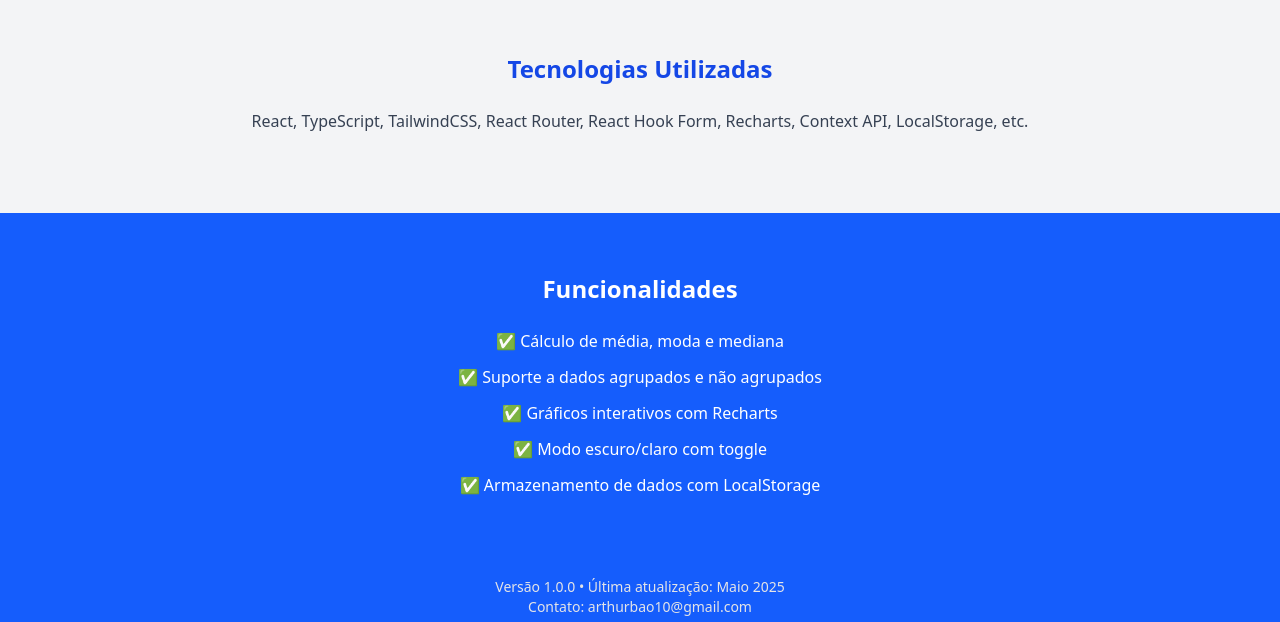
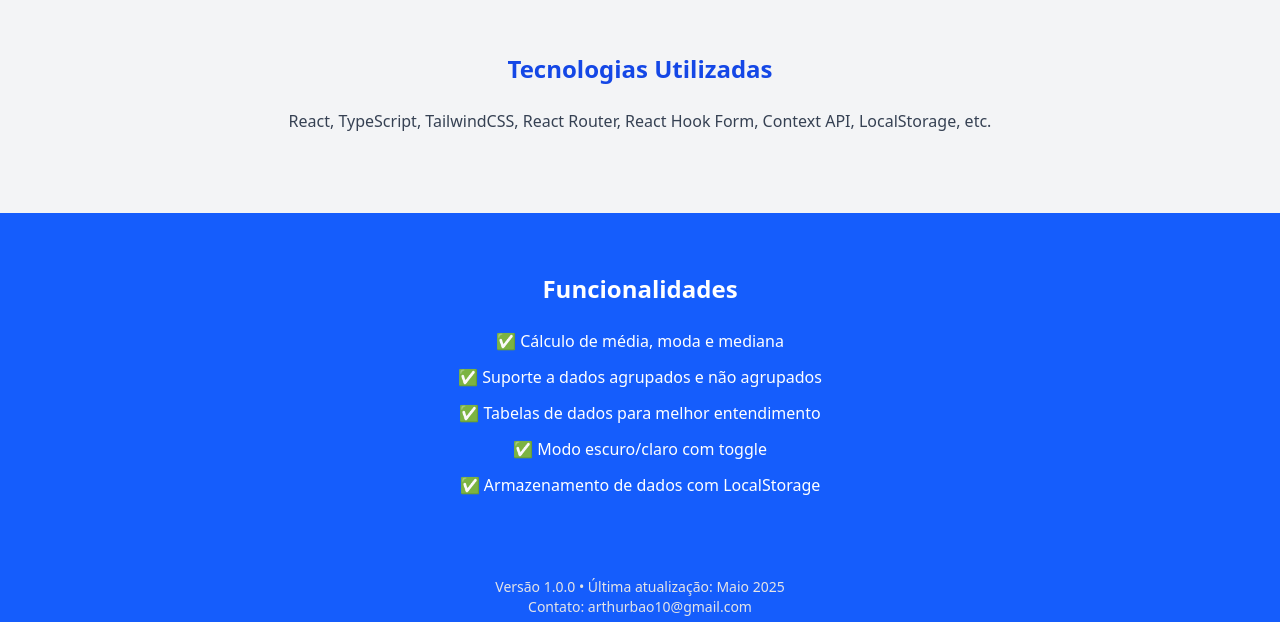
Before and after one commit to RafaelErnandes/calculadoraEstatistica, a React (Vite) app in the folder @latest/: page /sobre-nos in a window 1280 px wide. Shown: the part 767-1389 px from the top of the page. Built offline with nearby package versions, Linux system fonts and the light colour scheme.

Commit message:
feat: adiciona icon na pagina

```diff
--- a/@latest/index.html
+++ b/@latest/index.html
@@ -1,14 +1,8 @@
 <!DOCTYPE html>
 <html lang="en">
   <head>
-    <script>
-      if (localStorage.getItem("theme-statistic") === "dark") {
-        document.documentElement.classList.add("dark");
-      }
-    </script>
-
     <meta charset="UTF-8" />
-    <link rel="icon" type="image/svg+xml" href="/vite.svg" />
+    <link rel="icon" type="image/svg+xml" href="/calculator-svgrepo-com.svg" />
     <meta name="viewport" content="width=device-width, initial-scale=1.0" />
     <title>Calculadora de Dados</title>
   </head>
--- a/@latest/src/pages/sobre-nos/index.tsx
+++ b/@latest/src/pages/sobre-nos/index.tsx
@@ -31,7 +31,7 @@ export const AboutUs = () => {
           </h2>
           <p className="text-gray-700 dark:text-zinc-200">
             React, TypeScript, TailwindCSS, React Router, React Hook Form,
-            Recharts, Context API, LocalStorage, etc.
+            Context API, LocalStorage, etc.
           </p>
         </div>
       </section>
@@ -42,7 +42,7 @@ export const AboutUs = () => {
           <ul className="space-y-3 text-base">
             <li>✅ Cálculo de média, moda e mediana</li>
             <li>✅ Suporte a dados agrupados e não agrupados</li>
-            <li>✅ Gráficos interativos com Recharts</li>
+            <li>✅ Tabelas de dados para melhor entendimento</li>
             <li>✅ Modo escuro/claro com toggle</li>
             <li>✅ Armazenamento de dados com LocalStorage</li>
           </ul>
```
Also changed, not shown: @latest/src/images/calculator-svgrepo-com.svg (added).
